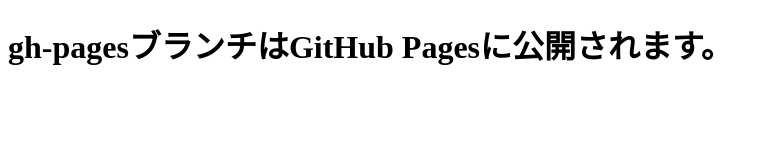
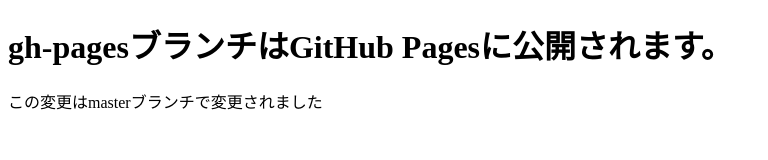
Before and after one commit to Atarime901/git-study, a plain HTML site: page index.html in a window 1280 px wide. Shown: the whole page, without its empty margins (0-768 px from the left). Drawn offline with Linux system fonts and the light colour scheme.

Commit message:
<p>タグ追加

```diff
--- a/index.html
+++ b/index.html
@@ -6,5 +6,6 @@
 </head>
 <body>
   <h1>gh-pagesブランチはGitHub Pagesに公開されます。</h1>
+  <p>この変更はmasterブランチで変更されました</p>
 </body>
 </html>
```
